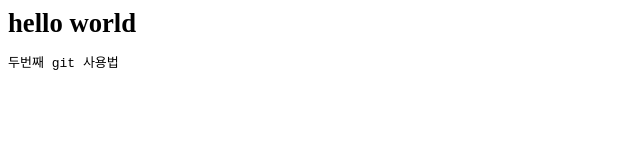
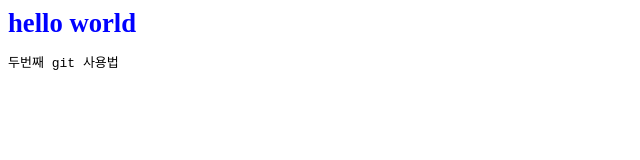
Before and after one commit to kerias1218/project_test, a plain HTML site: page index.html in a window 1280 px wide. Shown: the whole page, without its empty margins (0-640 px from the left). Drawn offline with Linux system fonts and the light colour scheme.

Commit message:
color 추가

```diff
--- a/index.html
+++ b/index.html
@@ -1,7 +1,7 @@
 <html>
     <head>
         <style>
-            div {font-weight: bold; font-size: 20pt}
+            div {font-weight: bold; font-size: 20pt; color: blue;}
         </style>
     </head>
     <body>
```
